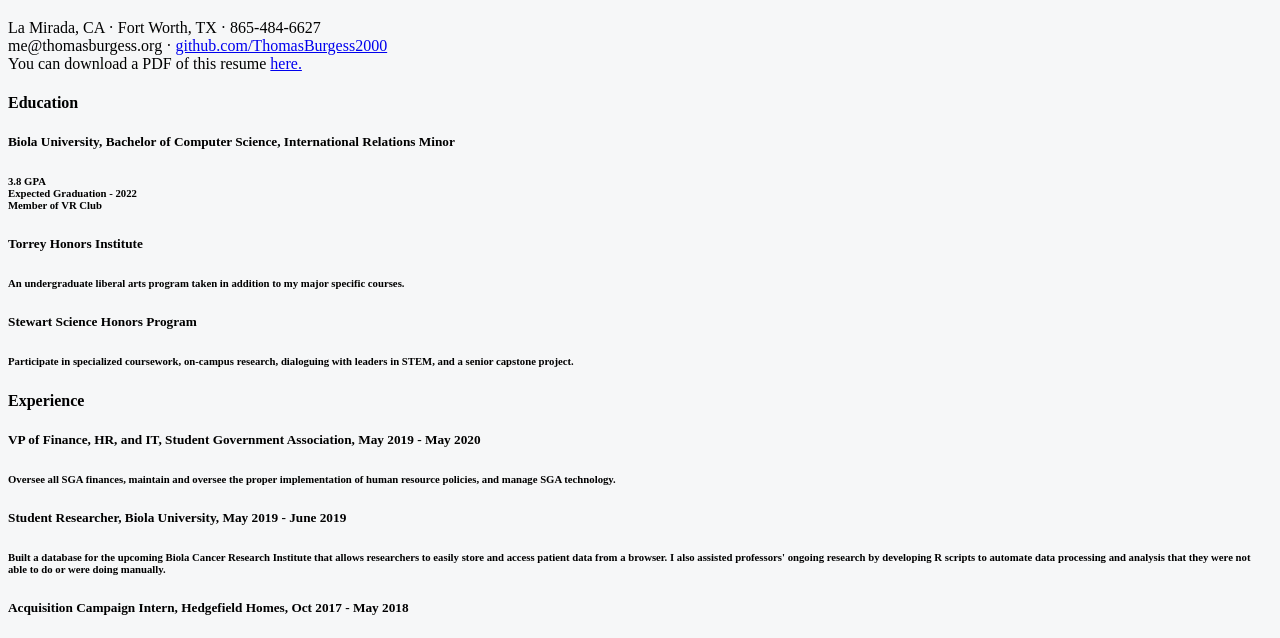
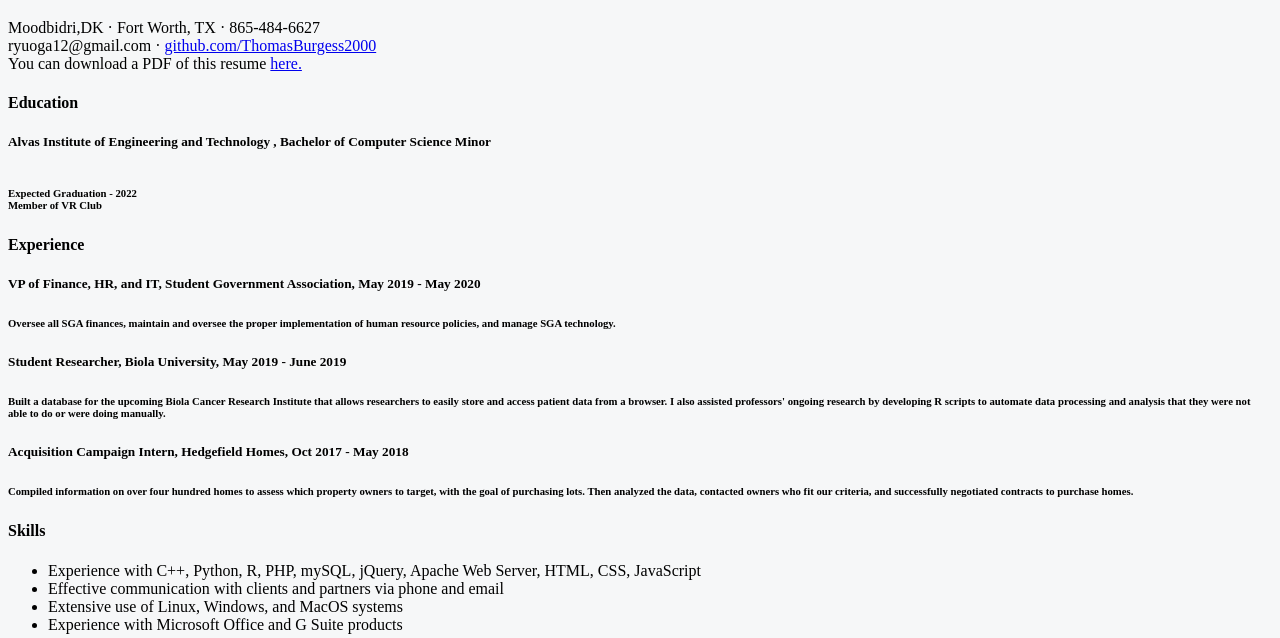
Before and after one commit to moh-mukarram/ryuoga12.github.io, a plain HTML site: page index.html in a window 1280 px wide. Shown: the part 87-725 px from the top of the page. Drawn offline with Linux system fonts and the light colour scheme.

Commit message:
Update index.html

```diff
--- a/index.html
+++ b/index.html
@@ -19,19 +19,13 @@
 	<div class="container-fluid">
 		<!-- Title Section -->
 		<h1 class="title">MOHAMMED <span class="boldedBlue">MUKARRAM</span></h1>
-		<p class="subtitle">La Mirada, CA &middot; Fort Worth, TX &middot; 865-484-6627<br/>me@thomasburgess.org &middot; <a href="https://github.com/ryuoga12/ryuoga12.github.io">github.com/ThomasBurgess2000</a><br/>You can download a PDF of this resume <a href="https://docs.google.com/document/d/1C3JRXhdOdGfvjk39BWzGouq1b3yFwcoStkRfCFlT_Lw/edit?usp=sharing">here.</a></p>
+		<p class="subtitle">Moodbidri,DK &middot; Fort Worth, TX &middot; 865-484-6627<br/>ryuoga12@gmail.com &middot; <a href="https://github.com/ryuoga12">github.com/ThomasBurgess2000</a><br/>You can download a PDF of this resume <a href="https://docs.google.com/document/d/1C3JRXhdOdGfvjk39BWzGouq1b3yFwcoStkRfCFlT_Lw/edit?usp=sharing">here.</a></p>
 			<!-- Education Section -->
 			<h4>Education</h4>
 
-			<h5>Biola University<span class="notBold">, Bachelor of Computer Science, International Relations Minor</span></h5>
-			<h6>3.8 GPA<br/>Expected Graduation - 2022<br/>Member of VR Club</h6>
+			<h5>Alvas Institute of Engineering and Technology <span class="notBold">, Bachelor of Computer Science Minor</span></h5>
+			<h6> <br/>Expected Graduation - 2022<br/>Member of VR Club</h6>
 
-			<h5>Torrey Honors Institute</h5>
-			<h6>An undergraduate liberal arts program taken in addition to my major specific courses.</h6>
-
-			<h5>Stewart Science Honors Program</h5>
-			<h6>Participate in specialized coursework, on-campus research, dialoguing with leaders in STEM, and a senior capstone project.</h6>
-			<!-- Work Experience Section -->
 			<h4>Experience</h4>
 
 			<h5>VP of Finance, HR, and IT<span class="notBold">, Student Government Association, May 2019 - May 2020</span></h5>
```
